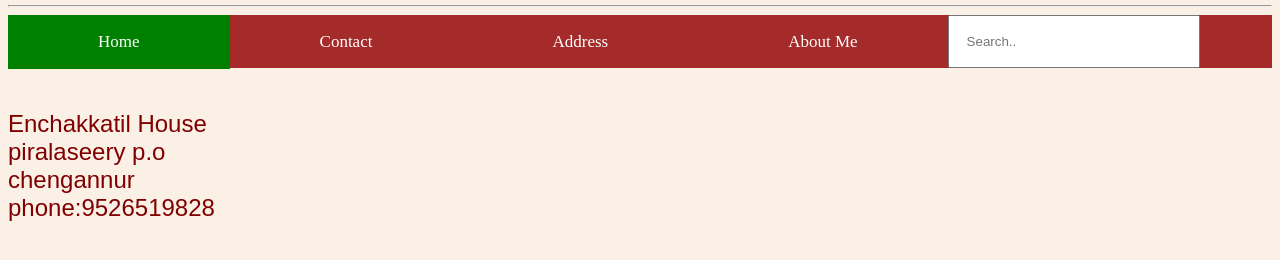
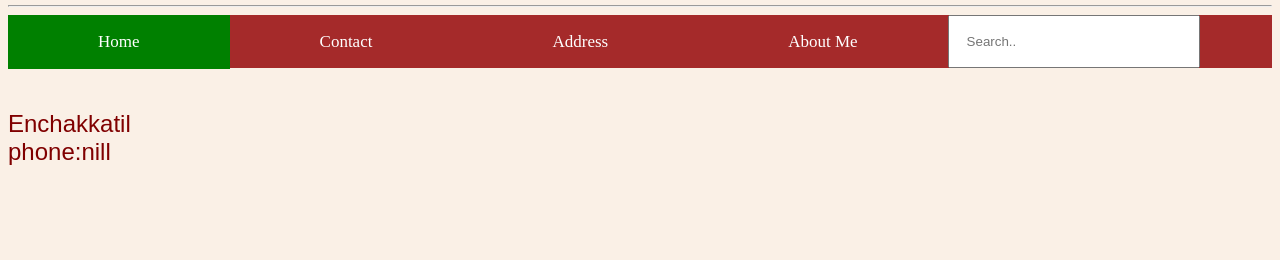
Before and after one commit to Evilkannevil/coursera-test, a plain HTML site: page ADDRESS.html in a window 1280 px wide. Shown: the part 102-362 px from the top of the page. Drawn offline with Linux system fonts and the light colour scheme.

Commit message:
Update ADDRESS.html

```diff
--- a/ADDRESS.html
+++ b/ADDRESS.html
@@ -12,9 +12,7 @@
   <a href="Aboutme.html">About Me</a>
   <input type="text" placeholder="Search..">
 </div><br>
-	<p>Enchakkatil House<br>
-		piralaseery p.o<br>
-		chengannur<br>
-		phone:9526519828<br></p>
+	<p>Enchakkatil<br>
+		phone:nill<br></p>
 </body>
 </html>
```
